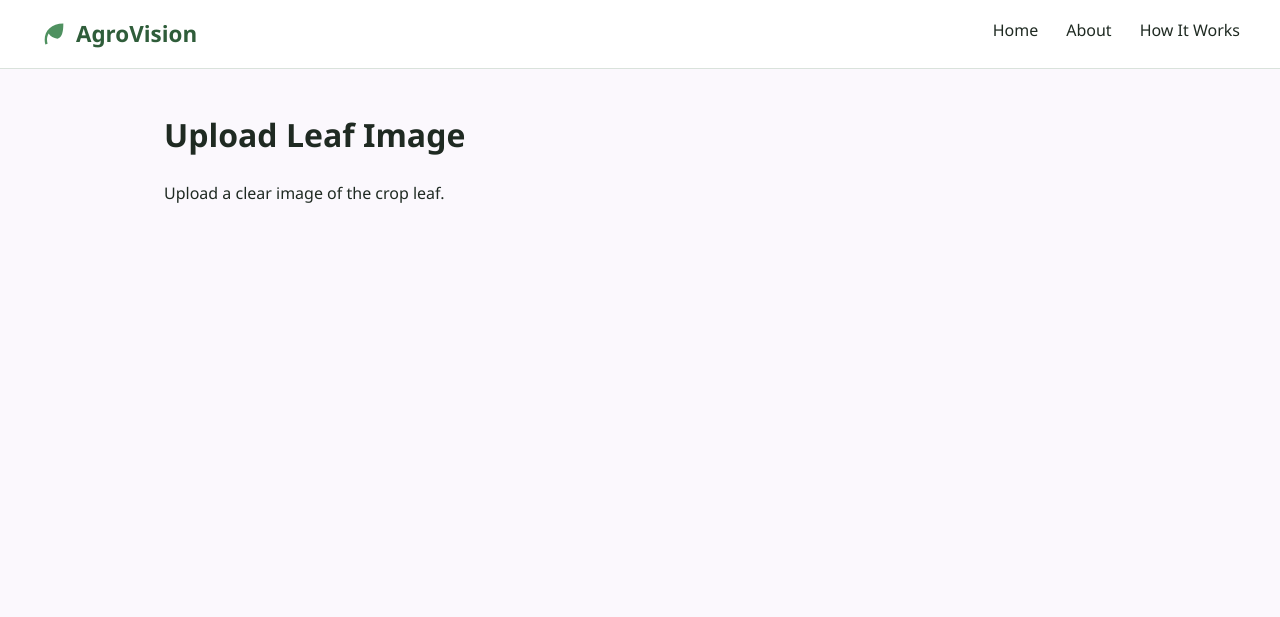
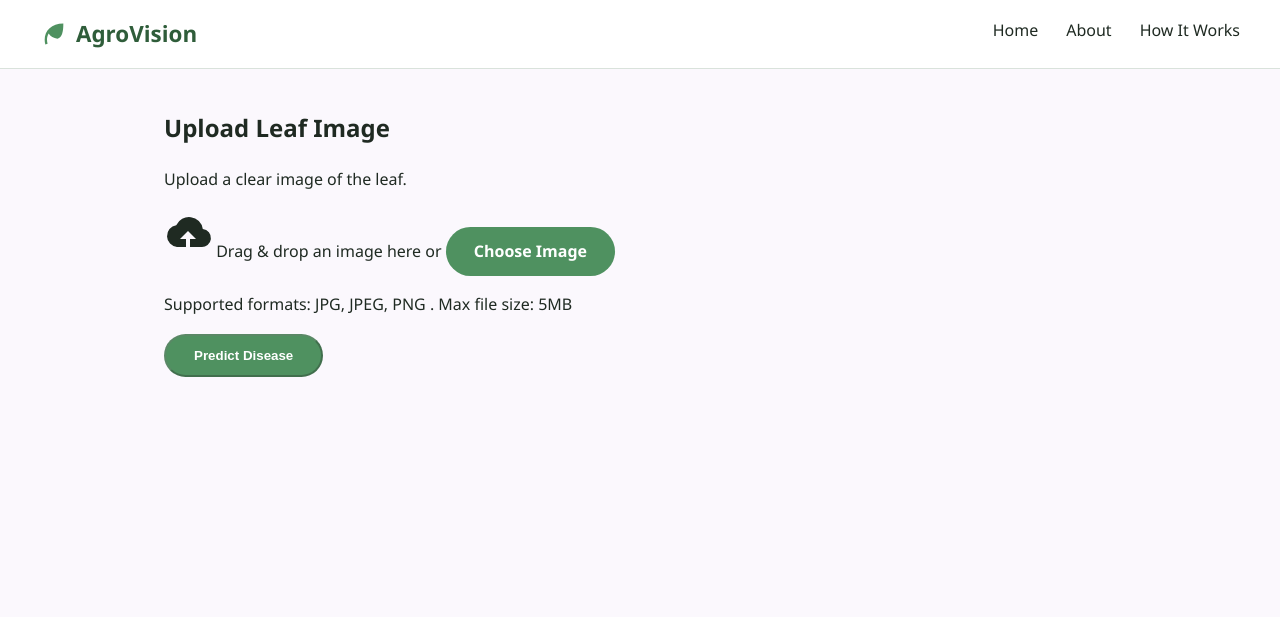
Before and after one commit to srkhdj44/agrovision, a Flask app: page /upload in a window 1280 px wide. Shown: the top 617 px of the page. Run offline with Flask 3, Linux system fonts and the light colour scheme.

Commit message:
Add upload form structure

```diff
--- a/templates/upload.html
+++ b/templates/upload.html
@@ -3,6 +3,29 @@
 {% block title %}Upload{% endblock %}
 
 {% block content %}
-<h1>Upload Leaf Image</h1>
-<p>Upload a clear image of the crop leaf.</p>
+<section class="upload-page">
+    <h1>Upload Leaf Image</h1>
+    <p class="subtitle">Upload a clear image of the leaf.</p>
+
+    <form method="post" enctype="multipart/form-data" id="upload-form">
+        <label for="file-input" class="drop-zone" id="drop-zone">
+            <svg viewBox="0 0 24 24" width="48" height="48" aria-hidden="true">
+                <path fill="currentColor" d="M19.4 10A7 7 0 0 0 6.1 8.1 5.5 5.5 0 0 0 6.5 19H11v-4H8l4-4 4 4h-3v4h5.5a4.5 4.5 0 0 0 .9-9z"/>
+            </svg>
+            <span class="drop-text">Drag &amp; drop an image here</span>
+            <span class="drop-or">or</span>
+            <span class="btn btn-secondary">Choose Image</span>
+
+            <img id="preview" class="preview" alt="Preview of the selected leaf image" hidden>
+            <span id="file-name" class="file-name"></span>
+        </label>
+
+        <input type="file" id="file-input" name="leaf_image" accept=".jpg,.jpeg,.png,image/jpeg,image/png" hidden>
+
+        <p class="upload-hint">Supported formats: JPG, JPEG, PNG . Max file size: 5MB</p>
+        <p id="error-message" class="error-message" role="alert"></p>
+
+        <button type="submit" class="btn" id="predict-btn" disabled>Predict Disease</button>
+    </form>
+</section>
 {% endblock %}
```
